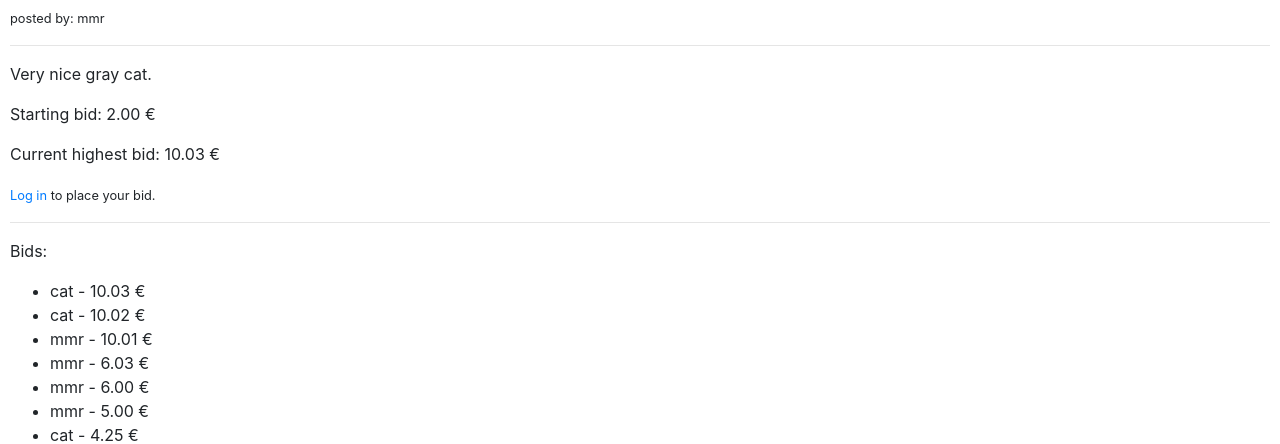
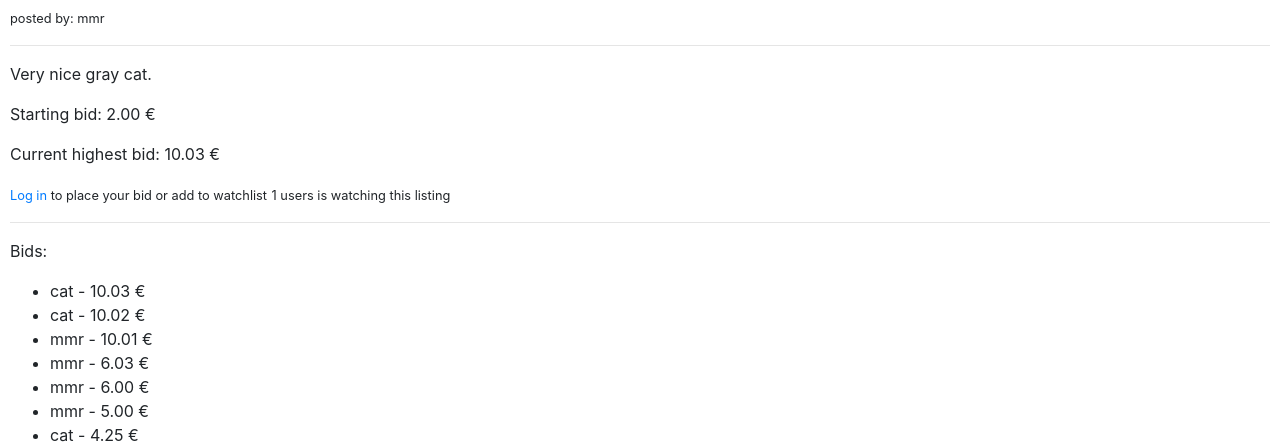
Before and after one commit to gosia1138/CS50w_commerce, a Django app: page /4/ in a window 1280 px wide. Shown: the part 214-658 px from the top of the page. Run offline with Django 3.2, Linux system fonts and the light colour scheme; data comes from the database, SQL or seed files in the repository; both versions use the stored data as it was after the commit; some libraries are stand-ins or nearby versions.

Commit message:
- watchlist: adding and removing.

```diff
--- a/auctions/models.py
+++ b/auctions/models.py
@@ -1,10 +1,8 @@
 from django.contrib.auth.models import AbstractUser
 from django.db import models
 
-
 class User(AbstractUser):
     pass
-
     def __str__(self):
         return '{}. {}'.format(self.pk, self.username)
 
@@ -15,6 +13,7 @@ class Listing(models.Model):
     starting_bid = models.DecimalField(max_digits=30, decimal_places=2)
     # current_bid = models.DecimalField(max_digits=30, decimal_places=2, blank=True)
     user = models.ForeignKey(User, on_delete=models.CASCADE)
+    watchers = models.ManyToManyField(User, related_name='watchlist')
 
     def __str__(self):
         return '{}. "{}" - starting at {} €'.format(self.pk, self.title, self.starting_bid)
--- a/auctions/templates/auctions/layout.html
+++ b/auctions/templates/auctions/layout.html
@@ -22,6 +22,12 @@
             </li>
             {% if user.is_authenticated %}
                 <li class="nav-item">
+                    <a class="nav-link" href="{% url 'new_listing' %}">Create new listing</a>
+                </li>
+                <li class="nav-item">
+                    <a class="nav-link" href="{% url 'watchlist' %}">Watchlist</a>
+                </li>
+                <li class="nav-item">
                     <a class="nav-link" href="{% url 'logout' %}">Log Out</a>
                 </li>
             {% else %}
--- a/auctions/templates/auctions/listing.html
+++ b/auctions/templates/auctions/listing.html
@@ -14,12 +14,18 @@
         <input type='number' id='bid' name='bid' min='{{ your_bid }}' value='{{ your_bid }}' step="0.01">
         <input type="submit" value="Bid">
     </form>
-    {% if message %}
-        <div>{{ message }}</div>
-    {% endif %}
+        {% if message %}
+            <div>{{ message }}</div>
+        {% endif %}
+    <form method="post">{% csrf_token %}
+        <input type="submit" name="watchlist" value="Add to your Watchlist.">
+    </form>
+
 {% else %}
-    <small><a href="{% url 'login' %}">Log in</a> to place your bid.</small>
+    <small><a href="{% url 'login' %}">Log in</a> to place your bid or add to watchlist</small>
 {% endif %}
+
+<small>{{ listing.watchers.all|length }} users is watching this listing</small>
 
 <hr>
 <p>Bids:</p>
--- a/auctions/urls.py
+++ b/auctions/urls.py
@@ -9,5 +9,6 @@ urlpatterns = [
     path("register/", views.register, name="register"),
     path('new/', views.create_view, name='new_listing'),
     path('<int:pk>/', views.detail_view, name='listing'),
+    path('watchlist/', views.watchlist_view, name='watchlist'),
 
 ]
--- a/auctions/views.py
+++ b/auctions/views.py
@@ -81,25 +81,32 @@ def create_view(request):
         return render(request, 'auctions/new.html')
 
 def detail_view(request, pk):
+    user = request.user
     listing = Listing.objects.get(pk=pk)
     bids = Listing.bids(listing)
     highest_bid = Listing.highest_bid(listing)
-    your_bid = float(Listing.highest_bid(listing).bid) + 0.01
+    if bids:
+        your_bid = float(Listing.highest_bid(listing).bid) + 0.01
+    else:
+        your_bid = float(listing.starting_bid) + 0.01
     if request.method == 'POST':
-        bid = request.POST['bid']
-        user = request.user
-        listing = Listing.objects.get(pk=pk)
-        if float(bid) < float(highest_bid.bid):
-            return render(request, 'auctions/listing.html', {
-                'pk': pk,
-                'listing':listing,
-                'bids': bids,
-                'highest_bid': highest_bid,
-                'your_bid': your_bid,
-                'message': 'Your bid must be higher than current highest bid!'
-            })
-        b = Bid(listing=listing, bid=bid, user=user)
-        b.save()
+        if 'watchlist' in request.POST:
+            user.watchlist.add(listing)
+        else:
+            bid = request.POST['bid']
+            user = request.user
+            listing = Listing.objects.get(pk=pk)
+            if float(bid) < float(highest_bid.bid):
+                return render(request, 'auctions/listing.html', {
+                    'pk': pk,
+                    'listing':listing,
+                    'bids': bids,
+                    'highest_bid': highest_bid,
+                    'your_bid': your_bid,
+                    'message': 'Your bid must be higher than current highest bid!'
+                })
+            b = Bid(listing=listing, bid=bid, user=user)
+            b.save()
         return HttpResponseRedirect(reverse('listing', args=[pk]))
     else:
         return render(request, 'auctions/listing.html', {
@@ -108,3 +115,23 @@ def detail_view(request, pk):
                 'highest_bid': highest_bid,
                 'your_bid': your_bid
             })
+
+
+def watchlist_view(request):
+    user = request.user
+
+    if request.method == 'POST':
+        for k, v in request.POST.items():
+            if v == 'on':
+                listing = Listing.objects.get(pk=k)
+                user.watchlist.remove(listing)
+        return HttpResponseRedirect(reverse('watchlist'))
+        # context = {
+        #     'data': request.POST,
+        #     }
+        # return render(request, 'auctions/test.html', context)
+    else:
+        context = {
+            'user': request.user,
+        }
+        return render(request, 'auctions/watchlist.html', context)
```
Also changed, not shown: auctions/templates/auctions/test.html (added, +11 -0 lines), auctions/templates/auctions/watchlist.html (added, +20 -0 lines), auctions/migrations/0004_watchlist.py (added), auctions/migrations/0005_auto_20210531_1251.py (added), auctions/migrations/0006_auto_20210531_1304.py (added), db.sqlite3.
